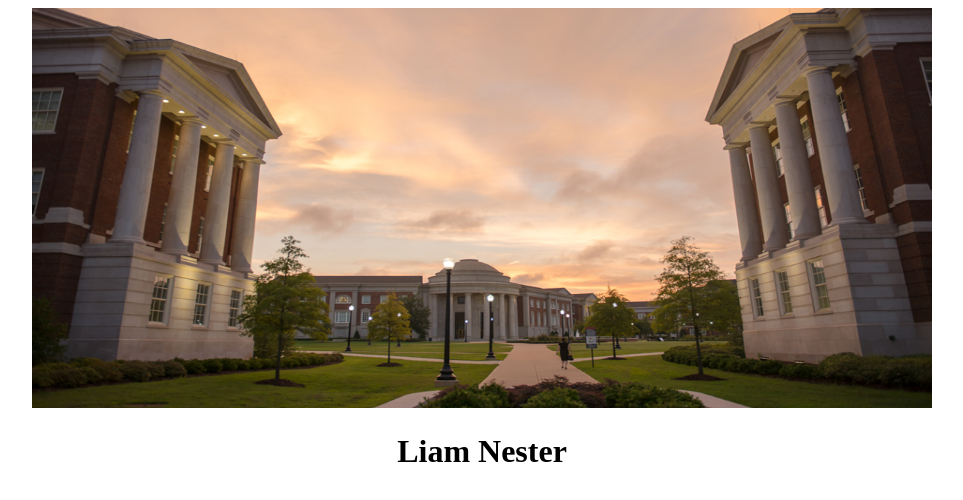
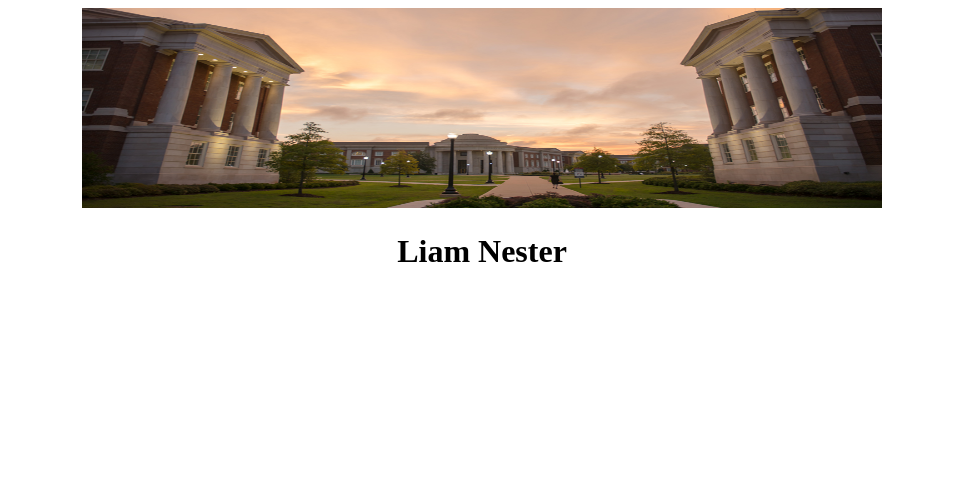
Before and after one commit to LiamNester/LiamNester.githubV1.io, a plain HTML site: page index.html in a window 1280 px wide. Shown: the whole page, without its empty margins (158-1121 px from the left). Drawn offline with Linux system fonts and the light colour scheme.

Commit message:
Updated Photo

```diff
--- a/index.html
+++ b/index.html
@@ -1,7 +1,8 @@
 <!DOCTYPE html>
+
 <html>
     <header>
-        <center><img src="HeaderPhoto.jpg" width="900" height="400"></center>
+        <center><img src="HeaderPhoto.jpg" width="800" height="200"></center>
         <h1><center>Liam Nester</center><h1>
         </header>
 </html>
```
